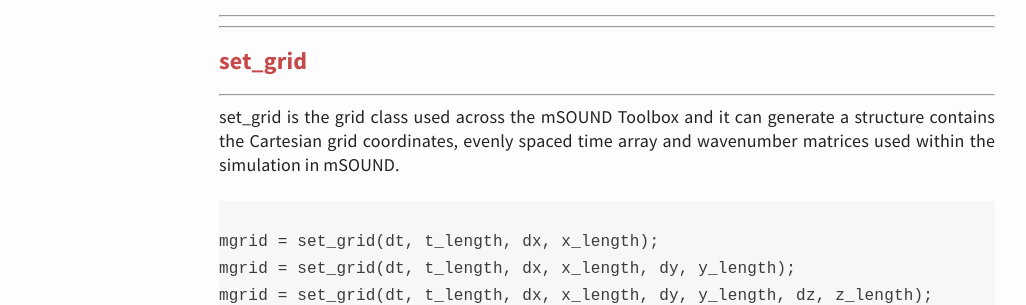
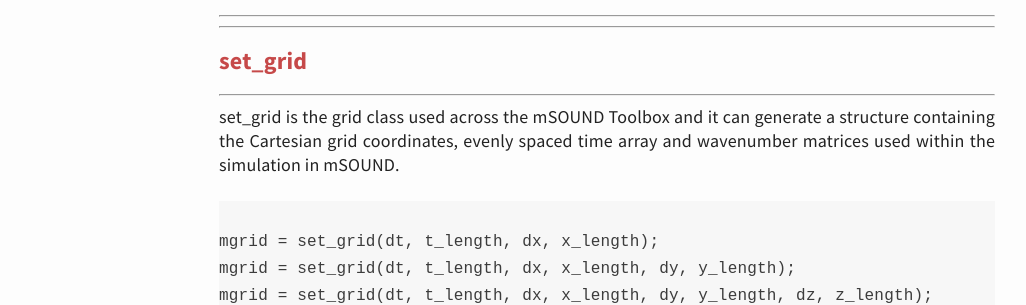
Before and after one commit to m-SOUND/mSOUND, a Jekyll site: the page built from function.html, in a window 1280 px wide and 900 px high. Shown: the part 305-610 px from the top of the window, without its empty margins (33-1059 px from the left). Built offline with Jekyll 4.4.1, drawn with Linux system fonts in a browser that asks for light colours.

Commit message:
Update function.html

```diff
--- a/function.html
+++ b/function.html
@@ -11,7 +11,7 @@
 <h3 style="color: #c64949;"> set_grid </h3>
 <hr>
 <p>
-set_grid is the grid class used across the mSOUND Toolbox and it can generate a structure contains the Cartesian grid coordinates,
+set_grid is the grid class used across the mSOUND Toolbox and it can generate a structure containing the Cartesian grid coordinates,
 evenly spaced time array and wavenumber matrices used within the simulation in mSOUND.
 
 <pre> <code>
```
